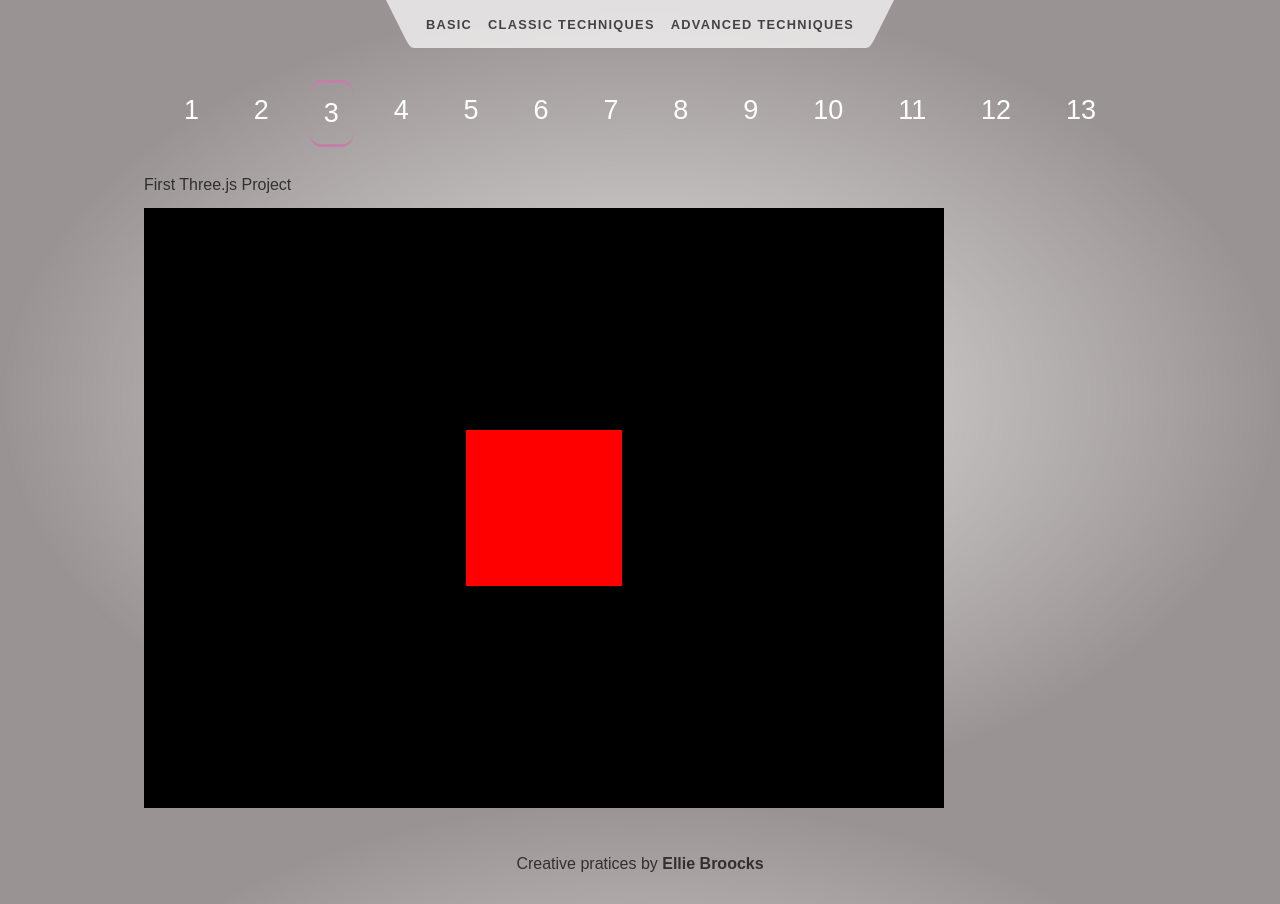
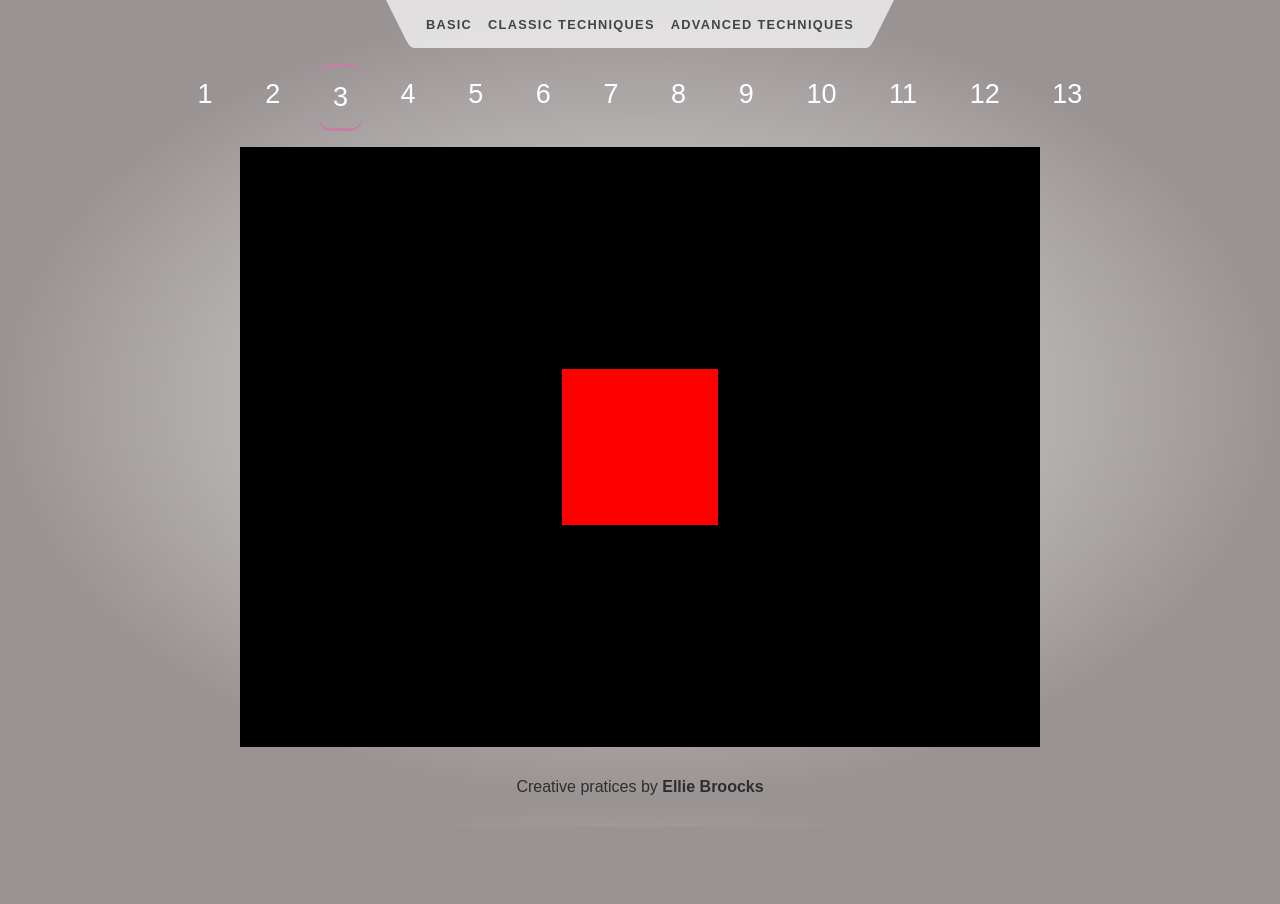
Before and after one commit to Ellie1341994/tsj32113, a SvelteKit app in the folder app/: page /tsj/basics/3 in a window 1280 px wide. After the commit the page ends 827 px from the top, so only its background shows below. Built offline with nearby package versions, Linux system fonts and the light colour scheme.

Commit message:
Mod page height to fit viewport and canvas to center position

```diff
--- a/app/src/app.css
+++ b/app/src/app.css
@@ -18,8 +18,10 @@
 }
 
 body {
-	min-height: 100vh;
+	height: 100vh;
+	overflow: hidden;
 	margin: 0;
+	padding: 0;
 	background-attachment: fixed;
 	background-color: var(--color-bg-1);
 	background-size: 100vw 100vh;
--- a/app/src/lib/basics/7.ts
+++ b/app/src/lib/basics/7.ts
@@ -1,5 +1,6 @@
 
-export default ({THREE, OrbitControls, canvas}: any) => {// Sizes
+export default ({THREE, OrbitControls, canvas}: any) => {
+    // Sizes
 
 const SIZES = {
     width: window.innerWidth*0.75,
--- a/app/src/routes/+layout.svelte
+++ b/app/src/routes/+layout.svelte
@@ -26,10 +26,10 @@
 		flex: 1;
 		display: flex;
 		flex-direction: column;
-		padding: 1rem;
-		width: 100%;
-		max-width: 64rem;
+		padding: 0%;
+		width: 100vw;
 		margin: 0 auto;
+		align-items: center;
 		box-sizing: border-box;
 	}
 
--- a/app/src/routes/tsj/basics/+layout.svelte
+++ b/app/src/routes/tsj/basics/+layout.svelte
@@ -13,7 +13,7 @@
 	{/if}
 </svelte:head>
 
-<div style="margin: 0; padding: 0; height: fit-content; width: 100%;">
+<div style="margin: 0; padding: 0; width: 75%;">
 	<ul
 		style="list-style-type: none; display: flex; padding: 0;
   				justify-content: space-evenly; flex-direction:row; width: 100%%;"
--- a/app/src/routes/tsj/basics/[page=lesson]/+page.svelte
+++ b/app/src/routes/tsj/basics/[page=lesson]/+page.svelte
@@ -24,6 +24,6 @@
 	<slot />
 	{@html lessonCode}
 {:else}
-	<h2>{lessonTitles[lesson]}</h2>
-	<canvas style="width: 75vw; height: 75vh;" class="webgl" bind:this={canvas}></canvas>
+	<!-- <h2>{lessonTitles[lesson]}</h2> -->
+	<canvas class="webgl" bind:this={canvas}></canvas>
 {/if}
```
